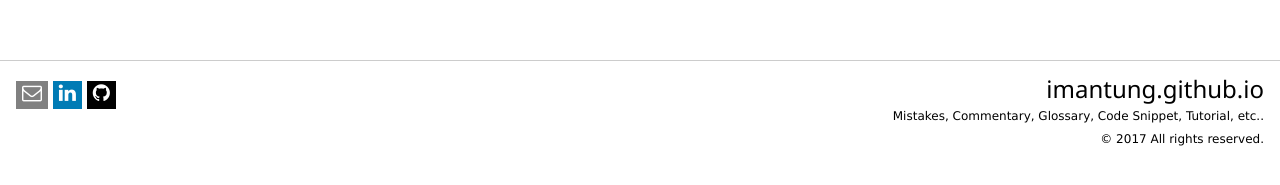
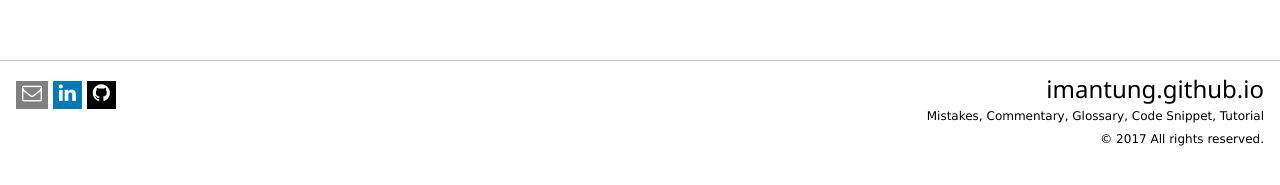
Before and after one commit to imantung/imantung.github.io, a Jekyll site: the page built from index.md, in a window 1280 px wide. Shown: the part 432-617 px from the top of the page. Built offline with Jekyll 4.4.1, drawn with Linux system fonts in a browser that asks for light colours.

Commit message:
remove etc from description

```diff
--- a/_config.yml
+++ b/_config.yml
@@ -17,7 +17,7 @@ author: iman tung
 title: imantung.github.io
 email: iman.tung@gmail.com
 description: > # this means to ignore newlines until "baseurl:"
-  Mistakes, Commentary, Glossary, Code Snippet, Tutorial, etc..
+  Mistakes, Commentary, Glossary, Code Snippet, Tutorial
 baseurl: "" # the subpath of your site, e.g. /blog
 url: "https://imantung.github.io" # the base hostname & protocol for your site, e.g. http://example.com
 github_username:  imantung
```
